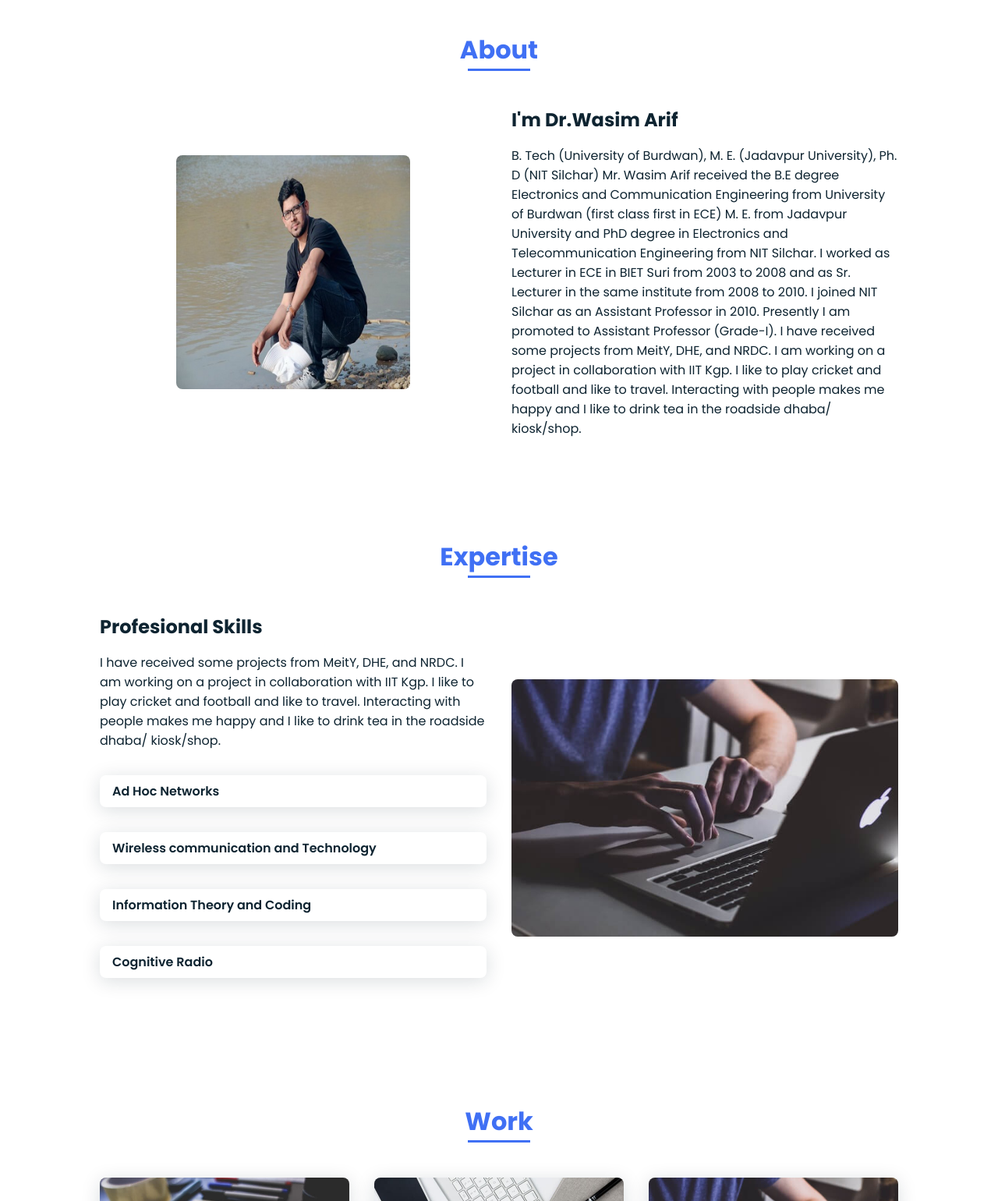
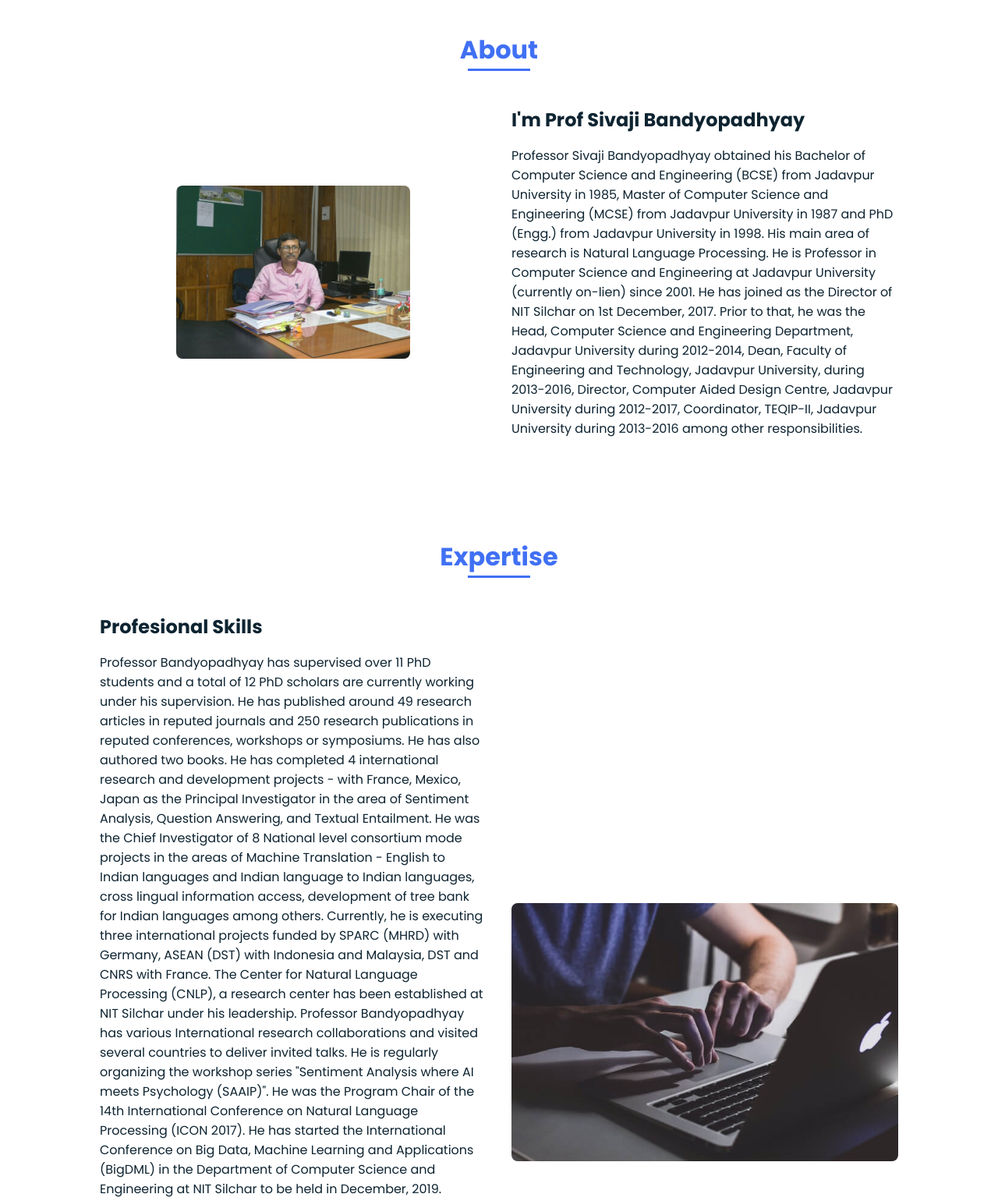
Before and after one commit to abdurcse089/Wasim-arif-portfolio, a plain HTML site: page index.html in a window 1280 px wide. Shown: the part 840-2380 px from the top of the page at 78% size. Drawn offline with nearby package versions, Linux system fonts and the light colour scheme.

Commit message:
Project has done

```diff
--- a/index.html
+++ b/index.html
@@ -19,7 +19,7 @@
     <header class="l-header">
         <nav class="nav bd-grid">
             <div>
-                <a href="#" class="nav__logo">Dr.Wasim Arif</a>
+                <a href="#" class="nav__logo">Director,NIT SILCHAR</a>
             </div>
 
             <div class="nav__menu" id="nav-menu">
@@ -42,21 +42,21 @@
         <!--===== HOME =====-->
         <section class="home bd-grid" id="home">
             <div class="home__data">
-                <h1 class="home__title">Hi,<br>I'm <span class="home__title-color">Dr.Wasim Arif</span><br></h1>
+                <h1 class="home__title">Hi,<br>I'm <span class="home__title-color">Prof Sivaji<br> Bandyopadhyay</span><br></h1>
 
-                <a href="file/wasim-arif.pdf" class="button">About Me</a>
+                <a href="File/Prof Sivaji Bandyopadhyay.pdf" class="button">About Me</a>
             </div>
 
             <div class="home__social">
-                <a target="_blank" href="https://www.facebook.com/wasim.arif.ece" class="home__social-icon"><i class='bx bxl-facebook'></i></a>
-                <a target="_blank" href="https://www.linkedin.com/in/wasim-arif-78879b102/" class="home__social-icon"><i class='bx bxl-linkedin' ></i></a>
-                <a target="_blank" href="arif.ece.nits@gmail.com" class="home__social-icon"><i class='bx bxl-twitter' ></i></a>
+                <a target="_blank" href="https://www.facebook.com/director.nitsilchar" class="home__social-icon"><i class='bx bxl-facebook'></i></a>
+                <a target="_blank" href="https://www.linkedin.com/in/sivaji-bandyopadhyay-a3790569/" class="home__social-icon"><i class='bx bxl-linkedin' ></i></a>
+                <a target="_blank" href="director@nits.ac.in" class="home__social-icon"><i class='bx bxl-twitter' ></i></a>
 
 
             </div>
 
             <div class="home__img">
-                <img src="assets/img/Wasim arif.jpg" alt="">
+                <img src="assets/img/Director_Sivaji_Bandyopadhyay.jpg" alt="">
             </div>
         </section>
 
@@ -66,15 +66,16 @@
 
             <div class="about__container bd-grid">
                 <div class="about__img">
-                    <img src="assets/img/Wasim arif.jpg" alt="">
+                    <img src="assets/img/Director_Sivaji_Bandyopadhyay.jpg" alt="">
                 </div>
 
                 <div>
-                    <h2 class="about__subtitle">I'm Dr.Wasim Arif</h2>
-                    <p class="about__text">B. Tech (University of Burdwan), M. E. (Jadavpur University), Ph. D (NIT Silchar) Mr. Wasim Arif received the B.E degree Electronics and Communication Engineering from University of Burdwan (first class first in ECE) M. E. from Jadavpur
-                        University and PhD degree in Electronics and Telecommunication Engineering from NIT Silchar. I worked as Lecturer in ECE in BIET Suri from 2003 to 2008 and as Sr. Lecturer in the same institute from 2008 to 2010. I joined NIT Silchar
-                        as an Assistant Professor in 2010. Presently I am promoted to Assistant Professor (Grade-I). I have received some projects from MeitY, DHE, and NRDC. I am working on a project in collaboration with IIT Kgp. I like to play cricket
-                        and football and like to travel. Interacting with people makes me happy and I like to drink tea in the roadside dhaba/ kiosk/shop.</p>
+                    <h2 class="about__subtitle">I'm Prof Sivaji Bandyopadhyay</h2>
+                    <p class="about__text">Professor Sivaji Bandyopadhyay obtained his Bachelor of Computer Science and Engineering (BCSE) from Jadavpur University in 1985, Master of Computer Science and Engineering (MCSE) from Jadavpur University in 1987 and PhD (Engg.) from
+                        Jadavpur University in 1998. His main area of research is Natural Language Processing. He is Professor in Computer Science and Engineering at Jadavpur University (currently on-lien) since 2001. He has joined as the Director of
+                        NIT Silchar on 1st December, 2017. Prior to that, he was the Head, Computer Science and Engineering Department, Jadavpur University during 2012-2014, Dean, Faculty of Engineering and Technology, Jadavpur University, during 2013-2016,
+                        Director, Computer Aided Design Centre, Jadavpur University during 2012-2017, Coordinator, TEQIP-II, Jadavpur University during 2013-2016 among other responsibilities.</p>
+                    </p>
                 </div>
             </div>
         </section>
@@ -86,12 +87,17 @@
             <div class="skills__container bd-grid">
                 <div>
                     <h2 class="skills__subtitle">Profesional Skills</h2>
-                    <p class="skills__text">I have received some projects from MeitY, DHE, and NRDC. I am working on a project in collaboration with IIT Kgp. I like to play cricket and football and like to travel. Interacting with people makes me happy and I like to drink tea
-                        in the roadside dhaba/ kiosk/shop.</p>
+                    <p class="skills__text">Professor Bandyopadhyay has supervised over 11 PhD students and a total of 12 PhD scholars are currently working under his supervision. He has published around 49 research articles in reputed journals and 250 research publications
+                        in reputed conferences, workshops or symposiums. He has also authored two books. He has completed 4 international research and development projects - with France, Mexico, Japan as the Principal Investigator in the area of Sentiment
+                        Analysis, Question Answering, and Textual Entailment. He was the Chief Investigator of 8 National level consortium mode projects in the areas of Machine Translation - English to Indian languages and Indian language to Indian languages,
+                        cross lingual information access, development of tree bank for Indian languages among others. Currently, he is executing three international projects funded by SPARC (MHRD) with Germany, ASEAN (DST) with Indonesia and Malaysia,
+                        DST and CNRS with France. The Center for Natural Language Processing (CNLP), a research center has been established at NIT Silchar under his leadership. Professor Bandyopadhyay has various International research collaborations
+                        and visited several countries to deliver invited talks. He is regularly organizing the workshop series "Sentiment Analysis where AI meets Psychology (SAAIP)". He was the Program Chair of the 14th International Conference on Natural
+                        Language Processing (ICON 2017). He has started the International Conference on Big Data, Machine Learning and Applications (BigDML) in the Department of Computer Science and Engineering at NIT Silchar to be held in December, 2019.</p>
                     <div class="skills__data">
                         <div class="skills__names">
                             <!-- <i class='bx bxl-html5 skills__icon'></i> -->
-                            <span class="skills__name">Ad Hoc Networks</span>
+                            <span class="skills__name">Computer Processing of Indian Language</span>
                         </div>
                         <div class="skills__bar skills__html">
 
@@ -103,7 +109,7 @@
                     <div class="skills__data">
                         <div class="skills__names">
                             <!-- <i class='bx bxl-css3 skills__icon'></i> -->
-                            <span class="skills__name">Wireless communication and Technology</span>
+                            <span class="skills__name">Computer Processing of Database</span>
                         </div>
                         <div class="skills__bar skills__css">
 
@@ -115,8 +121,7 @@
                     <div class="skills__data">
                         <div class="skills__names">
                             <!-- <i class='bx bxl-javascript skills__icon' ></i> -->
-                            <span class="skills__name">Information
-                            Theory and Coding</span>
+                            <span class="skills__name">Computer Processing of Machine Translation</span>
                         </div>
                         <div class="skills__bar skills__js">
 
@@ -128,7 +133,7 @@
                     <div class="skills__data">
                         <div class="skills__names">
                             <!-- <i class='bx bxs-paint skills__icon'></i> -->
-                            <span class="skills__name">Cognitive Radio</span>
+                            <span class="skills__name">Language Technology</span>
                         </div>
                         <div class="skills__bar skills__ux">
 
@@ -188,11 +193,11 @@
 
     <!--===== FOOTER =====-->
     <footer class="footer">
-        <p class="footer__title">Dr.Wasim Arif</p>
+        <p class="footer__title">Prof Sivaji Bandyopadhyay</p>
         <div class="footer__social">
-            <a target="_blank" href="https://www.facebook.com/wasim.arif.ece" target="_blank" class="footer__icon"><i class='bx bxl-facebook' ></i></a>
-            <a target="_blank" href="https://www.linkedin.com/in/wasim-arif-78879b102/" class="footer__icon"><i class='bx bxl-linkedin' ></i></a>
-            <a target="_blank" href="arif.ece.nits@gmail.com" class="footer__icon"><i class='bx bxl-twitter' ></i></a>
+            <a target="_blank" href="https://www.facebook.com/director.nitsilchar" target="_blank" class="footer__icon"><i class='bx bxl-facebook' ></i></a>
+            <a target="_blank" href="https://www.linkedin.com/in/sivaji-bandyopadhyay-a3790569/" class="footer__icon"><i class='bx bxl-linkedin' ></i></a>
+            <a target="_blank" href="director@nits.ac.in" class="footer__icon"><i class='bx bxl-twitter' ></i></a>
         </div>
         <p>&#169; 2020 copyright all right reserved by <span style="color:cornflowerblue;">prophesy.ai</span></p>
     </footer>
```
Also changed, not shown: assets/img/Director_Sivaji_Bandyopadhyay.jpg (added), assets/img/Wasim arif.jpg (deleted), assets/img/download.png (deleted), 2 other files.
